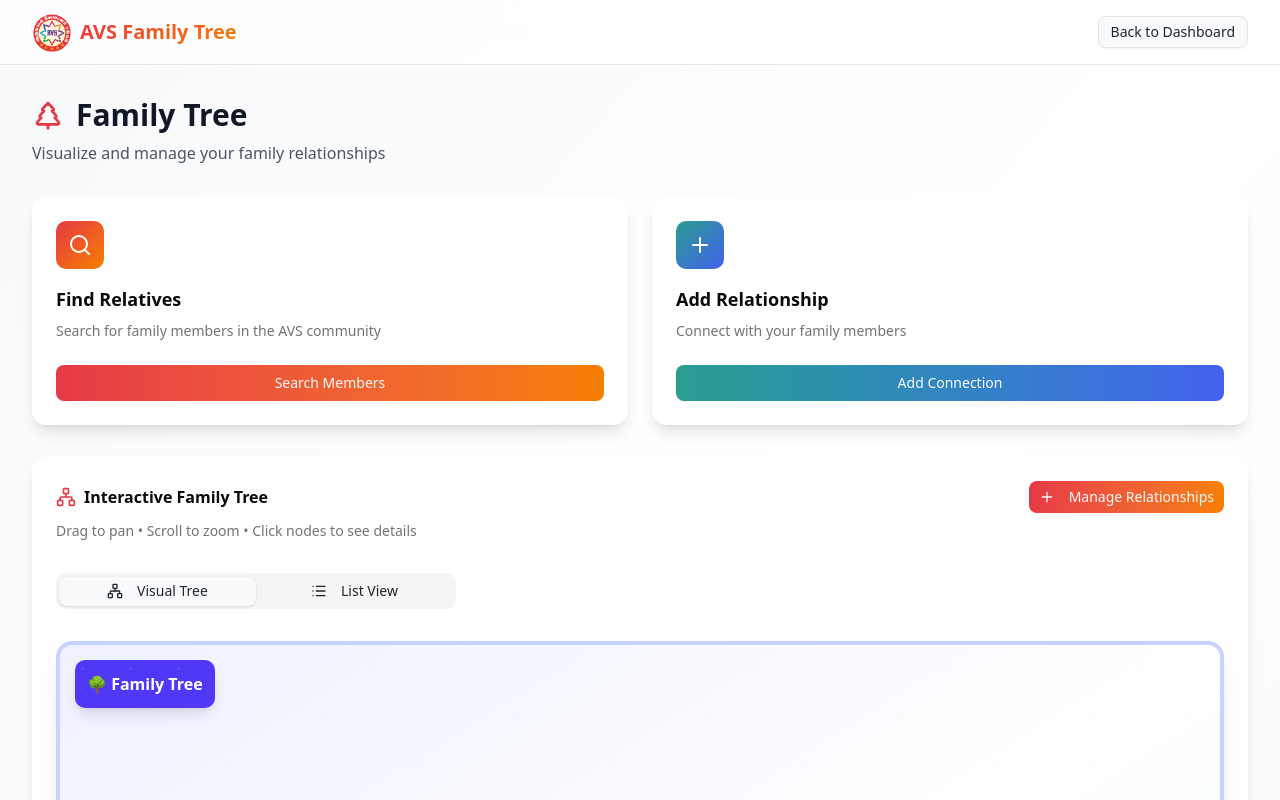
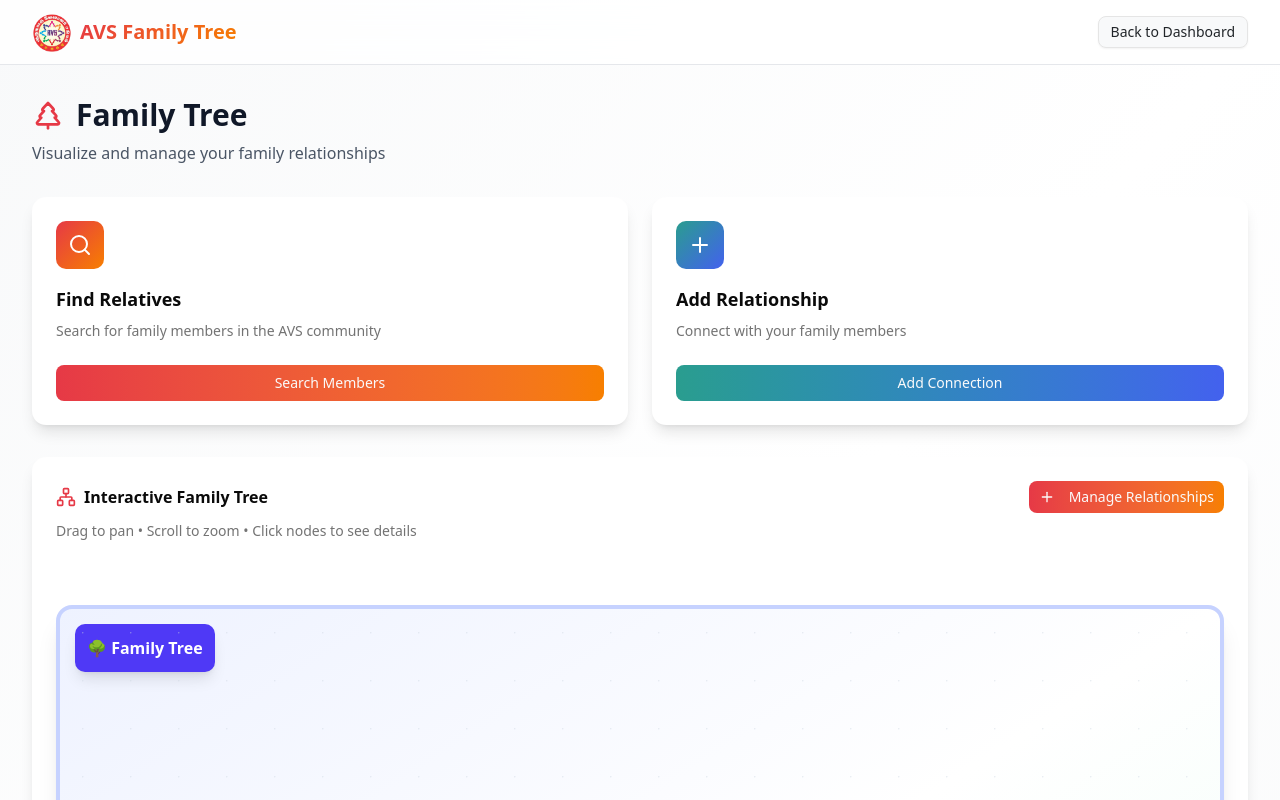
Before and after one commit to avasthiji/avs-family-tree, a Next.js app: page /family-tree in a window 1280 px wide. Shown: the top 800 px of the page. Built offline with nearby package versions, Linux system fonts and the light colour scheme; no server answers; the database is empty; sample sign-in values are in the browser's storage.

Commit message:
hide list view

```diff
--- a/src/app/family-tree/page.tsx
+++ b/src/app/family-tree/page.tsx
@@ -187,7 +187,7 @@ export default function FamilyTreePage() {
           <CardContent className="p-0">
             <Tabs defaultValue="visual" className="w-full">
               <div className="px-6 pt-2">
-                <TabsList className="grid w-full max-w-[400px] grid-cols-2">
+                {/* <TabsList className="grid w-full max-w-[400px] grid-cols-2">
                   <TabsTrigger value="visual">
                     <Network className="h-4 w-4 mr-2" />
                     Visual Tree
@@ -196,7 +196,7 @@ export default function FamilyTreePage() {
                     <List className="h-4 w-4 mr-2" />
                     List View
                   </TabsTrigger>
-                </TabsList>
+                </TabsList> */}
               </div>
 
               <TabsContent value="visual" className="p-6">
```
